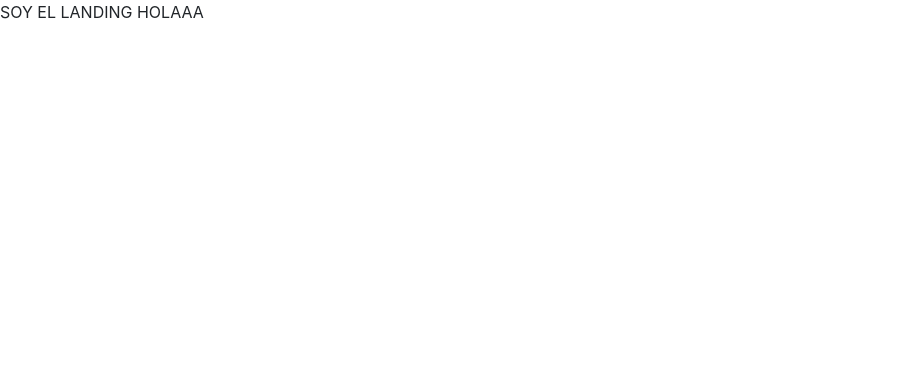
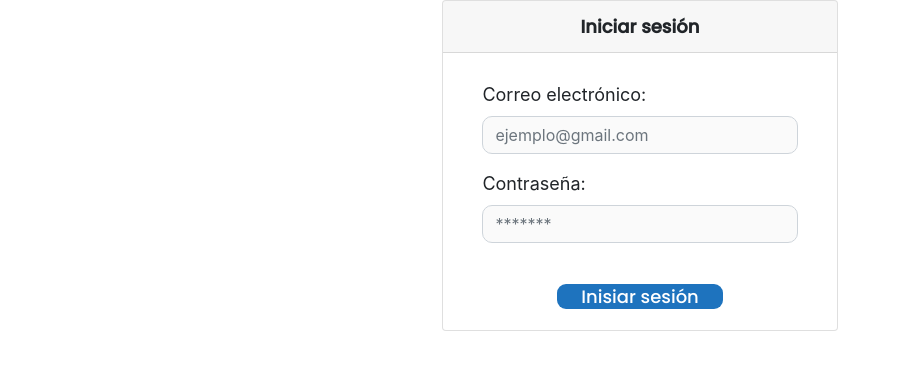
Before and after one commit to javier25242/Monitor-Risks, an Angular app in the folder frontend/: page / in a window 1280 px wide. Shown: the top 370 px of the page, without its empty margins (0-900 px from the left). Built offline with nearby package versions, Linux system fonts and the light colour scheme.

Commit message:
login to landing

```diff
--- a/frontend/src/app/app-routing.module.ts
+++ b/frontend/src/app/app-routing.module.ts
@@ -3,7 +3,7 @@ import { RouterModule, Routes } from '@angular/router';
 
 const routes: Routes = [
 
-  {
+  /*{
     path: '',
     loadChildren: () => import('./visitor/visitor.module').then(m => m.VisitorModule)
   },
@@ -11,6 +11,16 @@ const routes: Routes = [
   {
     path: 'login',
     loadChildren: () => import('./login/login.module').then(m => m.LoginModule)
+  },*/
+
+  {
+    path: '',
+    loadChildren: () => import('./login/login.module').then(m => m.LoginModule)
+  },
+  // EDITAR EN 2DA ENTREGA
+  {
+    path:'visitor',
+    loadChildren: () => import('./visitor/visitor.module').then(m => m.VisitorModule)
   },
 
   {
@@ -20,8 +30,9 @@ const routes: Routes = [
 
   {
     path: '**',
-    redirectTo: 'visitor/'
+    redirectTo: 'login/'
   }
+
 ];
 
 @NgModule({
--- a/frontend/src/app/login/desktop/components/desktop-login-form/desktop-login-form.component.html
+++ b/frontend/src/app/login/desktop/components/desktop-login-form/desktop-login-form.component.html
@@ -25,8 +25,9 @@
             </div>
             <div class="row justify-content-center">
               <div class="col text-center mt-4">
-                <button type="button" form="login-form" class="btn btn-login px-4" (click)="toggleLoading()" [disabled]="!sesionForm.valid"> Iniciar sesión
-                </button>
+                <!--<button type="button" form="login-form" class="btn btn-login px-4" (click)="toggleLoading()" [disabled]="!sesionForm.valid"> Iniciar sesión
+                </button>-->
+                <a class="px-4" style="background-color:rgb(30, 115, 190); color: white; border-radius: 9px; font-family: Poppins; font-size: 18px;" [routerLink]="['/visitor/landing']">Inisiar sesión</a>
               </div>
             </div>
           </form>
--- a/frontend/src/app/user/modules/user-data/user-data-routing.module.ts
+++ b/frontend/src/app/user/modules/user-data/user-data-routing.module.ts
@@ -4,7 +4,7 @@ import { UserDataComponent } from './user-data.component';
 
 const routes: Routes = [
   {
-    path: 'user/data',
+    path: '',
     component: UserDataComponent,
     children: [
       { path: 'data', component: UserDataComponent},
--- a/frontend/src/app/user/user-routing.module.ts
+++ b/frontend/src/app/user/user-routing.module.ts
@@ -11,7 +11,8 @@ const routes: Routes = [
       { path: '', loadChildren:() => import('./modules/user-data/user-data.module').then(m => m.UserDataModule)},
       { path: 'graphics', loadChildren:() => import('./modules/user-graphics/user-graphics.module').then(m => m.UserGraphicsModule)}
     ]
-  }
+  },
+  { path: 'user/', redirectTo: 'user/data'}
 ];
 
 @NgModule({
--- a/frontend/src/app/user/user.module.ts
+++ b/frontend/src/app/user/user.module.ts
@@ -6,9 +6,11 @@ import { UserComponent } from './user.component';
 
 
 
+
 @NgModule({
   declarations: [
-    UserComponent
+    UserComponent,
+
   ],
   imports: [
     CommonModule,
--- a/frontend/src/app/visitor/modules/visitor-landing/visitor-landing-routing.module.ts
+++ b/frontend/src/app/visitor/modules/visitor-landing/visitor-landing-routing.module.ts
@@ -8,7 +8,7 @@ const routes: Routes = [
     path: '',
     component: VisitorLandingComponent,
     children: [
-      { path: '', component: LandingScreenComponent }
+      { path: 'landing', component: LandingScreenComponent }
     ]
   }
 ];
--- a/frontend/src/app/visitor/visitor-routing.module.ts
+++ b/frontend/src/app/visitor/visitor-routing.module.ts
@@ -9,11 +9,11 @@ const routes: Routes = [
     children: [
       { path: '', loadChildren: () => import('./modules/visitor-landing/visitor-landing.module').then(m => m.VisitorLandingModule) },
       //{ path: 'help', loadChildren: () => import('./modules/visitor-help/visitor-help.module').then(m => m.VisitorHelpModule) },
-      { path: '**', redirectTo: 'visitor/'},
+      //{ path: '**', redirectTo: 'visitor/'},
     ]
   },
-
-  { path: '**', redirectTo: 'visitor/' },
+  //{ path: '**', redirectTo: 'visitor/'}
+  { path: 'visitor/', redirectTo: 'visitor/landing' },
 ];
 
 @NgModule({
```
